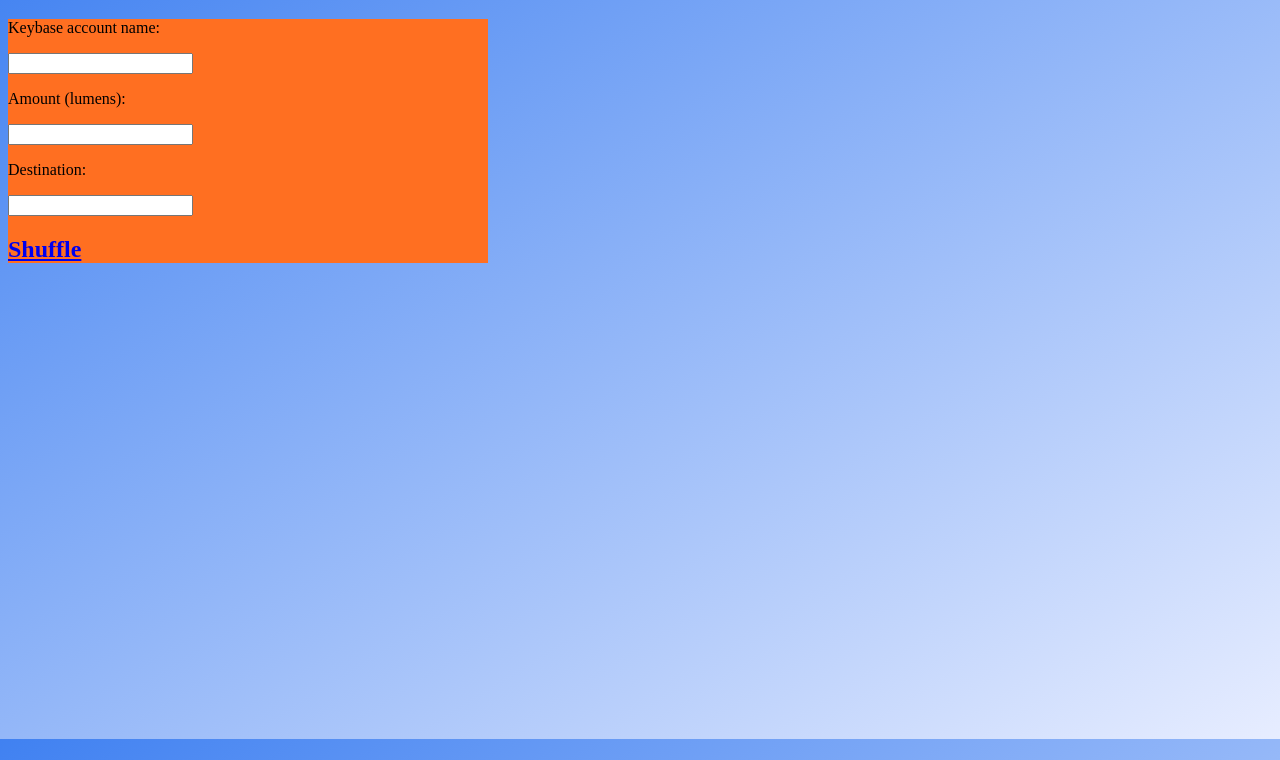
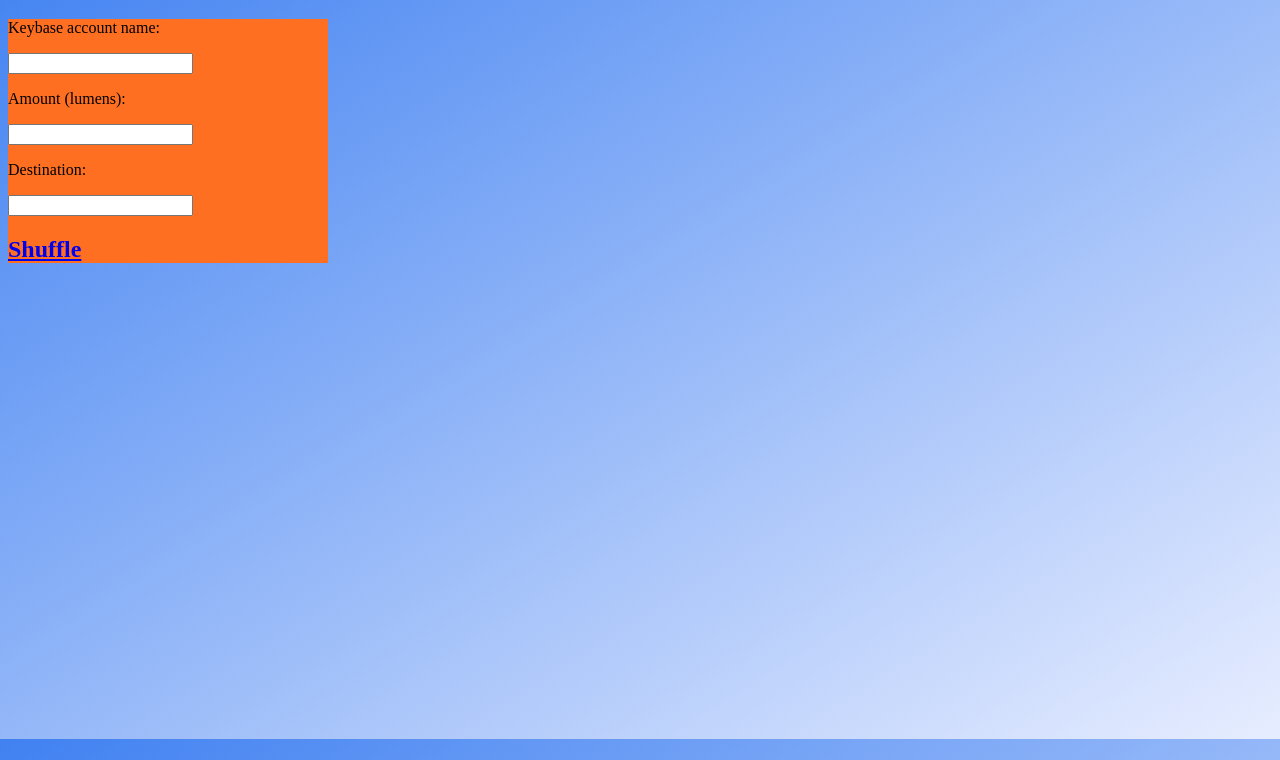
Before and after one commit to EfeTascioglu/PublicStarmixer, a plain HTML site: page site/index.html in a window 1280 px wide. Shown: the part 61-821 px from the top of the page. Drawn offline with Linux system fonts and the light colour scheme.

```diff
--- a/site/index.html
+++ b/site/index.html
@@ -3,6 +3,7 @@
     <head>
         <title>starmixer</title>
         <link rel="stylesheet" type="text/css" href="styles.css">
+        <link rel="shortcut icon" href="logo.png" type="image/x-icon"/>
     </head>
 
     <body>
--- a/site/styles.css
+++ b/site/styles.css
@@ -11,5 +11,5 @@
 #optionsbox {
     background-color: rgb(255, 111, 33);
     float: center;
-    width: 30em;
+    width: 20em;
 }
```
